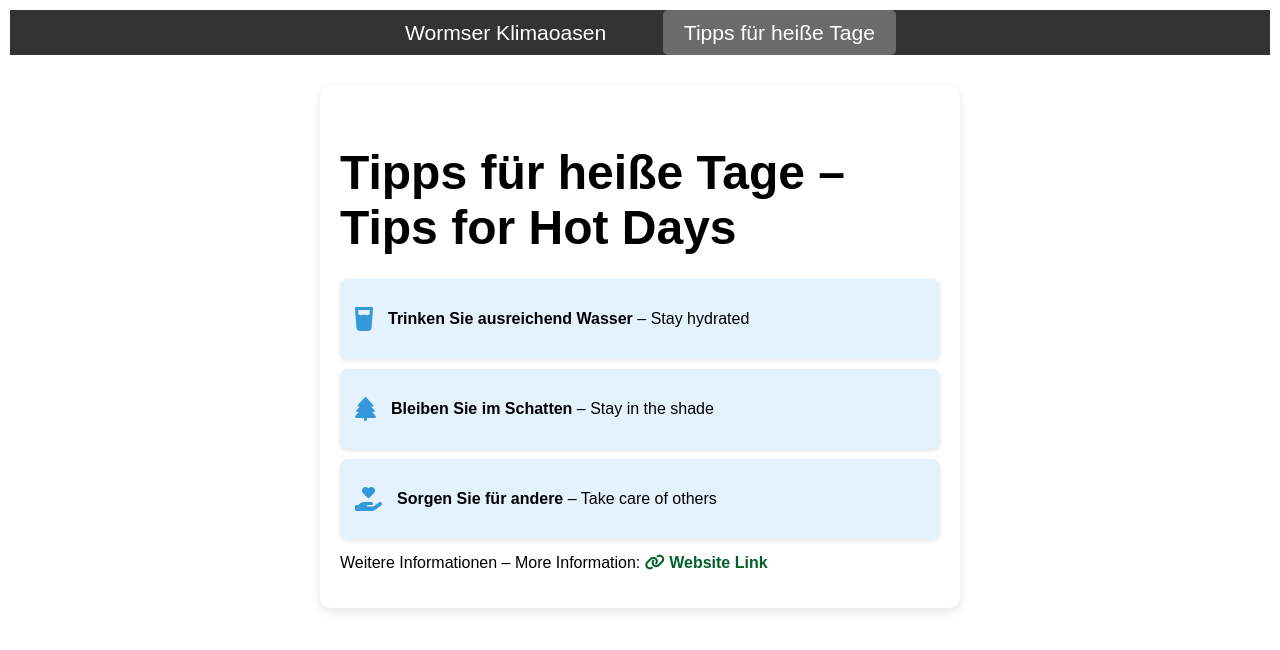
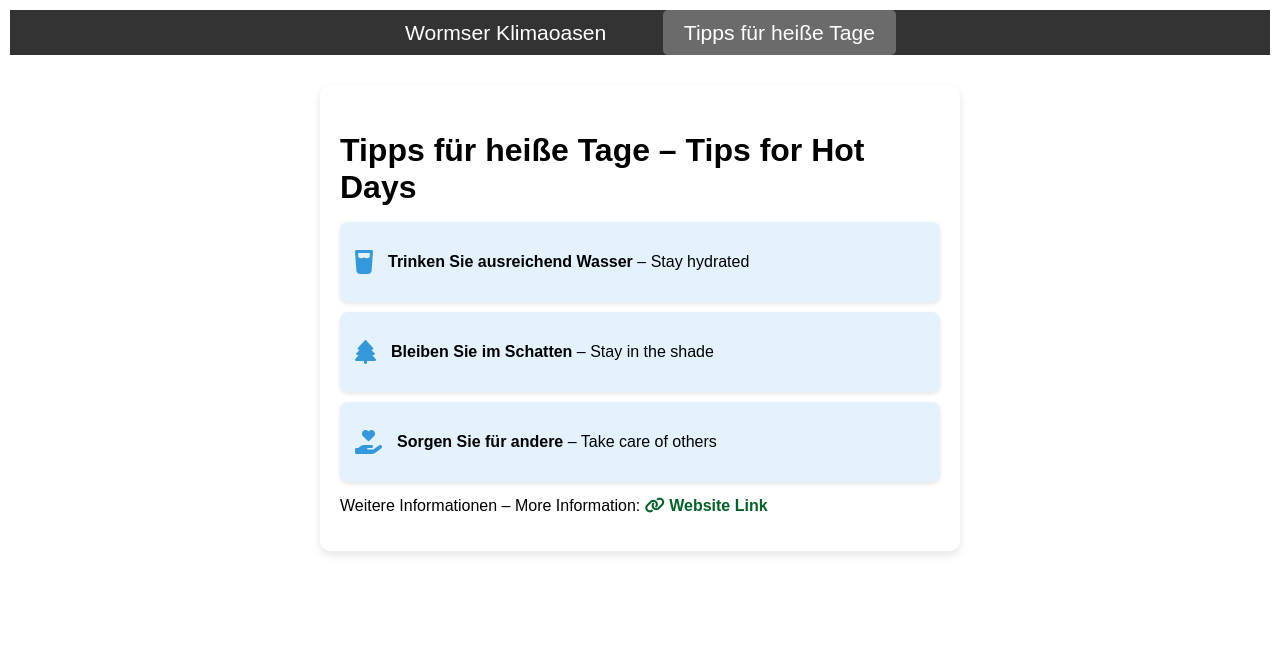
Before and after one commit to celthome/worms-mockup, a plain HTML site: page page2.html in a window 1280 px wide. Drawn offline with nearby package versions, Linux system fonts and the light colour scheme.

Commit message:
Update style.css

```diff
--- a/style.css
+++ b/style.css
@@ -2,7 +2,7 @@
 body, html {
     margin: 0;
     padding: 5px;
-    height: 100%;
+    height: 80%;
     font-family: Arial, sans-serif;
 }
 
@@ -74,12 +74,12 @@ nav {
 
 /* Heading styles */
 h1 {
-    font-size: 3em;
+    font-size: 2em;
     margin-bottom: 0.5em;
 }
 
 h2 {
-    font-size: 2em;
+    font-size: 1em;
     margin-bottom: 0.5em;
 }
 
```
